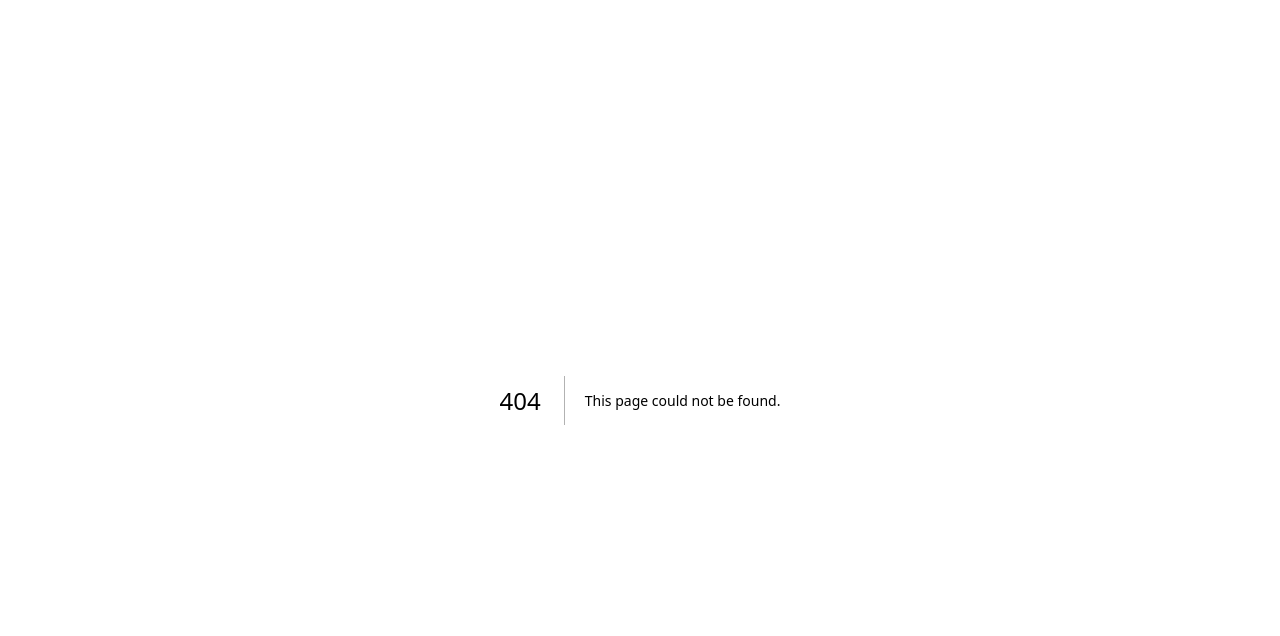
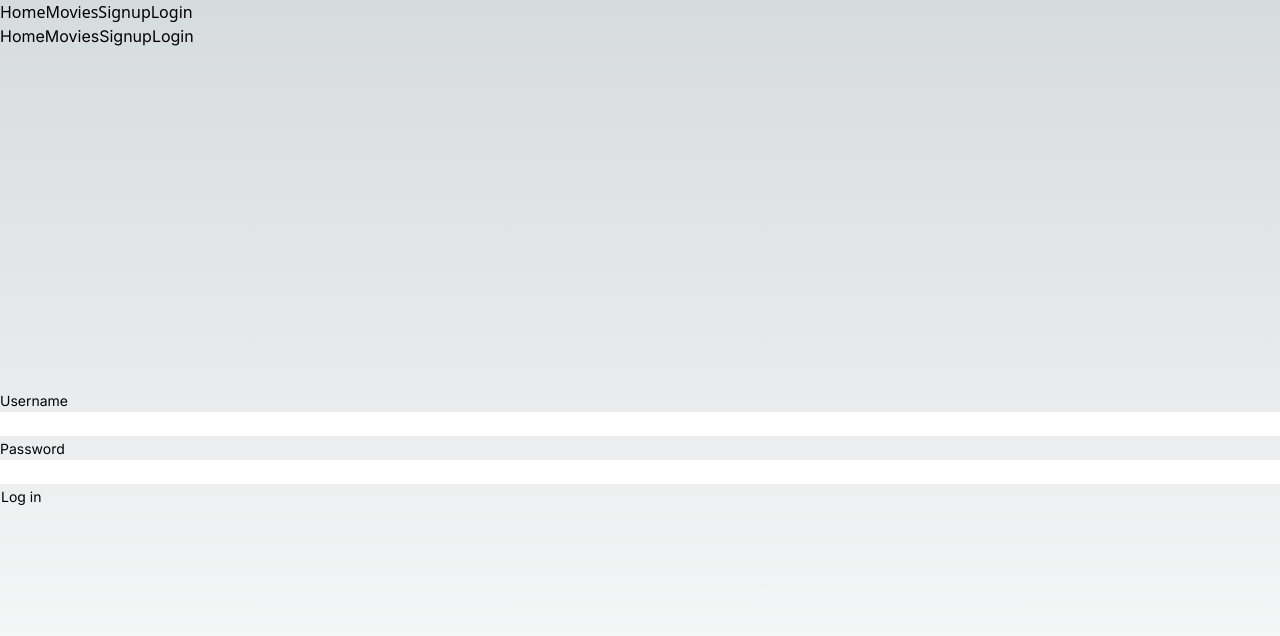
Before and after one commit to brynjarmbje/vef2-hopVerk2, a Next.js app: page /login in a window 1280 px wide. Before the commit this address had no page. Shown: the top 636 px of the page. Built offline with nearby package versions, Linux system fonts and the light colour scheme.

Commit message:
setup and base  complete

```diff
--- /dev/null
+++ b/pages/_app.tsx
@@ -0,0 +1,12 @@
+import type { AppProps } from 'next/app';
+import RootLayout from '../src/app/layout'; // Import your layout component
+
+import '../src/app/globals.css'; // Ensure the path to globals.css is correct
+
+export default function MyApp({ Component, pageProps }: AppProps) {
+  return (
+    <RootLayout>
+      <Component {...pageProps} />
+    </RootLayout>
+  );
+}
--- /dev/null
+++ b/pages/login.tsx
@@ -0,0 +1,73 @@
+import { useState } from 'react';
+import axios from 'axios';
+import Router from 'next/router';
+import Navbar from '../src/app/Navbar';
+
+const LoginPage = () => {
+  const [username, setUsername] = useState('');
+  const [password, setPassword] = useState('');
+  const [error, setError] = useState('');
+
+  const handleLogin = async (event: { preventDefault: () => void; }) => {
+    event.preventDefault();
+    setError('');
+
+    try {
+      const response = await axios.post(`${process.env.NEXT_PUBLIC_API_BASE_URL}/login`, {
+        username,
+        password,
+      });
+
+      // Assuming the API returns a token on successful login
+      const { token } = response.data;
+
+      // You might want to store the token in a context, redux store, or local storage
+      // For now, we'll just log the user in and redirect to the home page
+      console.log('Login successful:', token);
+      Router.push('/');
+    } catch (err) {
+      // Handle error responses from the API here
+      setError('Failed to login. Please check your username and password.');
+    }
+  };
+
+  return (
+    <>
+      <Navbar />
+      <div className="min-h-screen flex flex-col items-center justify-center">
+        <form onSubmit={handleLogin} className="w-full max-w-xs">
+          <div>
+            <label htmlFor="username" className="text-sm font-medium text-gray-700">Username</label>
+            <input
+              id="username"
+              type="text"
+              value={username}
+              onChange={(e) => setUsername(e.target.value)}
+              className="mt-1 focus:ring-indigo-500 focus:border-indigo-500 block w-full shadow-sm sm:text-sm border-gray-300 rounded-md"
+              required
+            />
+          </div>
+          <div className="mt-4">
+            <label htmlFor="password" className="text-sm font-medium text-gray-700">Password</label>
+            <input
+              id="password"
+              type="password"
+              value={password}
+              onChange={(e) => setPassword(e.target.value)}
+              className="mt-1 focus:ring-indigo-500 focus:border-indigo-500 block w-full shadow-sm sm:text-sm border-gray-300 rounded-md"
+              required
+            />
+          </div>
+          <div className="mt-6">
+            <button type="submit" className="inline-flex justify-center py-2 px-4 border border-transparent shadow-sm text-sm font-medium rounded-md text-white bg-indigo-600 hover:bg-indigo-700 focus:outline-none focus:ring-2 focus:ring-offset-2 focus:ring-indigo-500">
+              Log in
+            </button>
+          </div>
+          {error && <p className="text-red-500 text-xs italic mt-2">{error}</p>}
+        </form>
+      </div>
+    </>
+  );
+};
+
+export default LoginPage;
--- /dev/null
+++ b/src/app/Navbar.tsx
@@ -0,0 +1,23 @@
+import Link from 'next/link';
+
+const Navbar = () => {
+  return (
+    <nav>
+      <Link href="/">
+        Home
+      </Link>
+      <Link href="/movies">
+        Movies
+      </Link>
+      <Link href="/signup">
+        Signup
+      </Link>
+      <Link href="/login">
+        Login
+      </Link>
+      {/* Add more links as needed */}
+    </nav>
+  );
+};
+
+export default Navbar;
--- a/src/app/layout.tsx
+++ b/src/app/layout.tsx
@@ -1,22 +1,17 @@
-import type { Metadata } from "next";
+import type { ReactNode } from 'react';
 import { Inter } from "next/font/google";
+import Navbar from './Navbar';
 import "./globals.css";
 
 const inter = Inter({ subsets: ["latin"] });
 
-export const metadata: Metadata = {
-  title: "Create Next App",
-  description: "Generated by create next app",
-};
-
-export default function RootLayout({
-  children,
-}: Readonly<{
-  children: React.ReactNode;
-}>) {
+export default function RootLayout({ children }: { children: ReactNode }) {
   return (
-    <html lang="en">
-      <body className={inter.className}>{children}</body>
-    </html>
+    <>
+      <Navbar /> {/* Include the Navbar at the top of the layout */}
+      <div className={inter.className}>
+        <main>{children}</main> {/* The rest of the page content goes here */}
+      </div>
+    </>
   );
 }
```
Also changed, not shown: package.json (+6 -5 lines), pages/movies/index.tsx (added, +27 -0 lines), pages/signup.tsx (added, +32 -0 lines), src/services/apiService.ts (added, +9 -0 lines), 1 other file (tests, documents, lock files or other folders).
